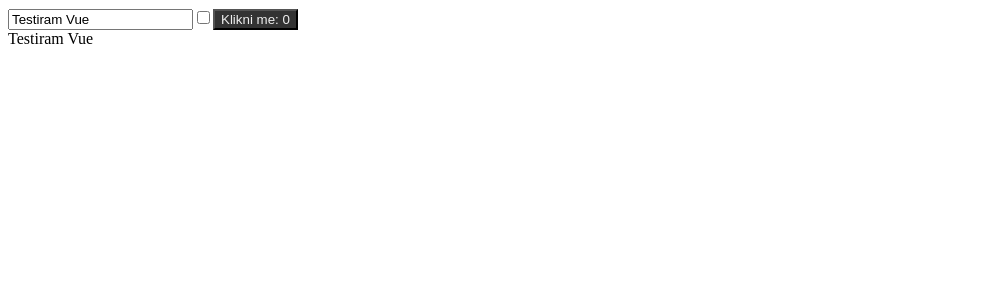
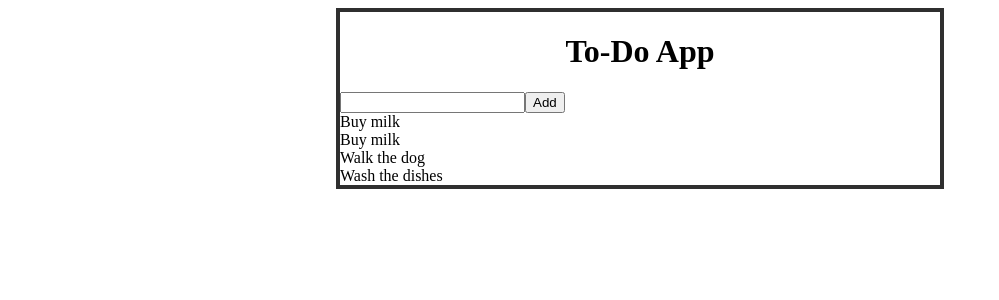
Before and after one commit to bencun/sedc-app, a Vue app: page / in a window 1280 px wide. Shown: the top 300 px of the page, without its empty margins (0-999 px from the left). Built offline with nearby package versions, Linux system fonts and the light colour scheme.

Commit message:
Todo list start.

```diff
--- a/src/App.vue
+++ b/src/App.vue
@@ -1,36 +1,57 @@
 <template>
-  <!--
-    v-bind je :
-    v-on je @
-    v-model
-  -->
   <div id="app">
-    <input type="text" v-model="message"/>
-    <input type="checkbox" v-model="check"/>
-    <custom-button :my-count="count"
-    @klik-na-dugme="incrementCount"/>
-    <div>{{ message }}</div>
+    <h1 class="title">To-Do App</h1>
+    <task-form @add-todo="addTodoHandler"/>
+    <task-list :todos="todoData"/>
   </div>
 </template>
 
 <script>
-import CustomButton from './components/CustomButton.vue';
-// MojaVelikaKomponenta => <moja-velika-komponenta/>
+import TaskList from './components/TaskList.vue';
+import TaskForm from './components/TaskForm.vue';
+
+let idCounter = 0;
+const generateId = function() {
+  idCounter += 1;
+  return idCounter;
+}
+
 export default {
   name: 'App',
-  // register the components
-  components: { CustomButton },
+  components: { TaskList, TaskForm },
   data() {
     return {
-      count: 0,
-      message: 'Testiram Vue',
-      check: false,
+      todoData: [
+        {id: generateId(), text: 'Buy milk', done: false},
+        {id: generateId(), text: 'Buy milk', done: false},
+        {id: generateId(), text: 'Walk the dog', done: true},
+        {id: generateId(), text: 'Wash the dishes', done: false},
+      ],
     };
   },
   methods: {
-    incrementCount(eventData) {
-      this.count = this.count + eventData.amount;
+    addTodoHandler(info) {
+      const newTodo = {
+        id: generateId(), text: info.text, done: false,
+      };
+      this.todoData.push(newTodo);
     }
   }
 }
 </script>
+
+<style lang="scss" scoped>
+@import "./styles/variables.scss";
+
+#app {
+  width: 600px;
+  border: 4px solid $border-color;
+  margin: auto;
+
+  .title {
+    text-align: center;
+  }
+}
+</style>
+
+<style lang="scss" src="./styles/global.scss"></style>
--- a/src/components/CustomButton.vue
+++ /dev/null
@@ -1,42 +0,0 @@
-<template>
-  <button @click="handleClick" class="custom-button">
-    <span class="button-text">
-      Klikni me: {{ doubleCount }}
-    </span>
-  </button>
-</template>
-
-<script>
-export default {
-    name: 'CustomButton',
-    props: {
-      myCount: {
-        type: Number
-      }
-    },
-    methods: {
-      handleClick() {
-        // NE NE NE this.myCount += 1;
-        this.$emit('klik-na-dugme', {amount: 1}); // DA DA DA
-      }
-    },
-    computed: {
-      doubleCount() {
-        return this.myCount * 10;
-      },
-    },
-}
-</script>
-
-<style lang="scss" scoped>
-$button-color: #333333;
-$text-color: #EEEEEE;
-
-.custom-button {
-  background-color: $button-color;
-
-  .button-text {
-    color: $text-color;
-  }
-}
-</style>
--- /dev/null
+++ b/src/components/SingleTask.vue
@@ -0,0 +1,20 @@
+<template>
+  <div class="single-task">
+    {{ task.text }}
+  </div>
+</template>
+
+<script>
+export default {
+  name: 'SingleTask',
+  props: {
+    task: {
+      type: Object,
+    }
+  }
+}
+</script>
+
+<style>
+
+</style>
--- /dev/null
+++ b/src/components/TaskForm.vue
@@ -0,0 +1,26 @@
+<template>
+  <div class="task-form">
+    <input type="text" v-model="todoText"/>
+    <button @click="addHandler">Add</button>
+  </div>
+</template>
+
+<script>
+export default {
+  name: 'TaskForm',
+  data() {
+    return {
+      todoText: '',
+    };
+  },
+  methods: {
+    addHandler() {
+      this.$emit('add-todo', {text: this.todoText});
+    }
+  }
+}
+</script>
+
+<style>
+
+</style>
--- /dev/null
+++ b/src/components/TaskList.vue
@@ -0,0 +1,27 @@
+<template>
+  <div class="task-list">
+    <single-task
+      v-for="todo in todos"
+      :key="todo.id"
+      :task="todo"
+      />
+  </div>
+</template>
+
+<script>
+import SingleTask from './SingleTask.vue';
+
+export default {
+  name: 'TaskList',
+  components: {SingleTask},
+  props: {
+    todos: {
+      type: Array,
+    }
+  }
+}
+</script>
+
+<style>
+
+</style>
--- /dev/null
+++ b/src/styles/global.scss
@@ -0,0 +1,9 @@
+@import "./variables.scss";
+
+.ps {
+    padding: $padding-s;
+}
+
+.pl {
+    padding: $padding-l;
+}
--- /dev/null
+++ b/src/styles/variables.scss
@@ -0,0 +1,6 @@
+$border-color: #2f2f2f;
+$text-color: #333333;
+$background-color: #CCCCCC;
+
+$padding-s: 4px;
+$padding-l: $padding-s * 3;
```
